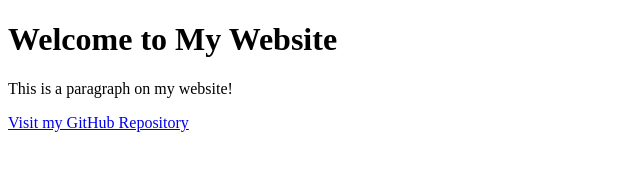
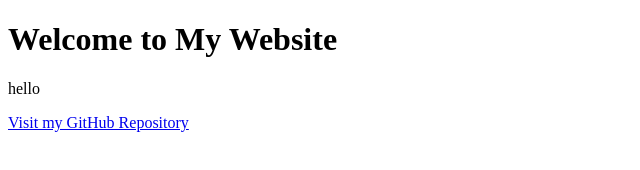
Before and after one commit to waeelkhoury/waeelkhoury.github.io, a plain HTML site: page index.html in a window 1280 px wide. Shown: the whole page, without its empty margins (0-640 px from the left). Drawn offline with Linux system fonts and the light colour scheme.

Commit message:
Initial commit: Add index.html

```diff
--- a/index.html
+++ b/index.html
@@ -6,7 +6,7 @@
 <body>
 
     <h1>Welcome to My Website</h1>
-    <p>This is a paragraph on my website!</p>
+    <p>hello</p>
 
     <a href="https://github.com/waeelkhoury/waeelkhoury.github.io.git">Visit my GitHub Repository</a>
 
```
Also changed, not shown: 2 other files.
